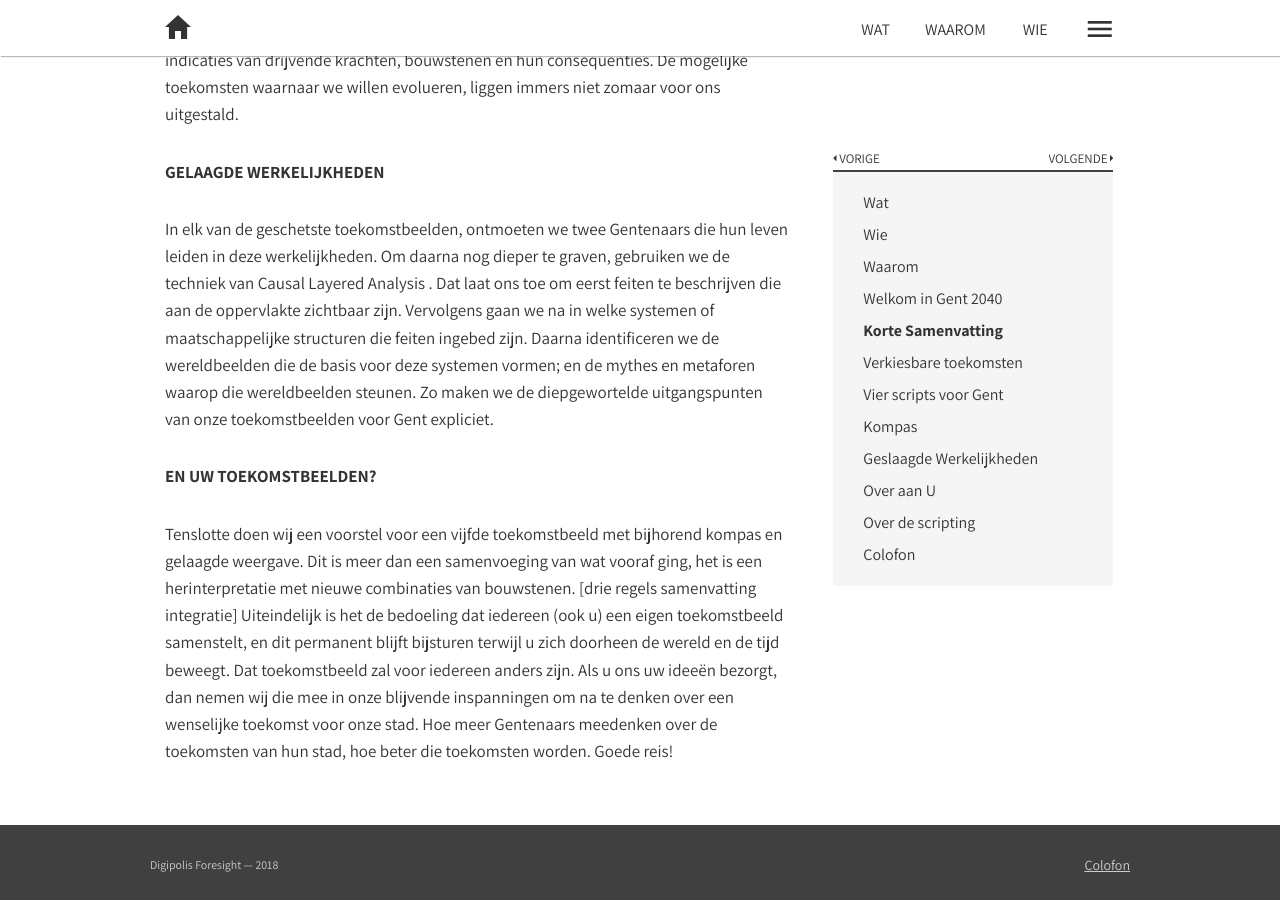
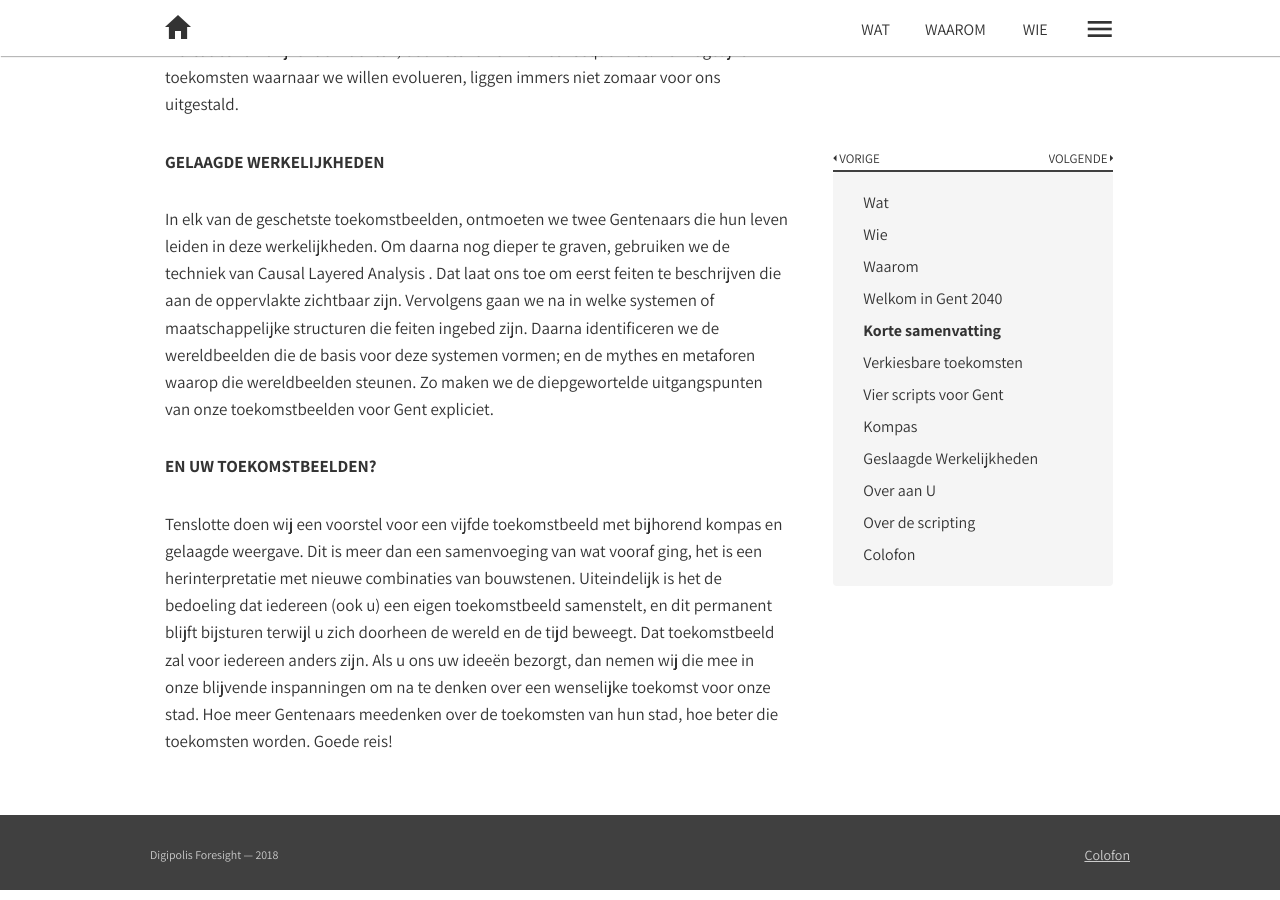
Before and after one commit to lab9k/scripts-voor-gent-2040-en, a Jekyll site: the page built from chapters/chapter-0-part-4.md, in a window 1280 px wide and 900 px high, scrolled down 1734 px. Built offline with Jekyll 4.4.1, drawn with Linux system fonts in a browser that asks for light colours; nearby versions of some CDN libraries; some of the changed lines change nothing that is shown; some of the changed text lies outside the part shown.

Commit message:
Update chapter-0-part-4.md

```diff
--- a/chapters/chapter-0-part-4.md
+++ b/chapters/chapter-0-part-4.md
@@ -5,11 +5,11 @@
 chapter: 0
 ispart: true
 permalink: /samenvatting/
-title: Korte Samenvatting
+title: Korte samenvatting
 indentlevel: 1
 ---
 
-<span>"</span>Niemand weet wat de toekomst brengt. Toch kunnen we niet anders dan er bij stil te staan.<span>"</span>
+"Niemand weet wat de toekomst brengt. Toch kunnen we niet anders dan er bij stil te staan."
 {:.quote}
 
 **S1. GIGANTEN LIFT**
@@ -81,7 +81,7 @@
 
 Tenslotte doen wij een voorstel voor een vijfde toekomstbeeld met bijhorend kompas en gelaagde weergave. Dit is
 meer dan een samenvoeging van wat vooraf ging, het is
-een herinterpretatie met nieuwe combinaties van bouwstenen. [drie regels samenvatting integratie]
+een herinterpretatie met nieuwe combinaties van bouwstenen.
 Uiteindelijk is het de bedoeling dat iedereen (ook u) een eigen
 toekomstbeeld samenstelt, en dit permanent blijft bijsturen
 terwijl u zich doorheen de wereld en de tijd beweegt. Dat toekomstbeeld zal voor iedereen anders zijn. Als u ons uw ideeën
```
